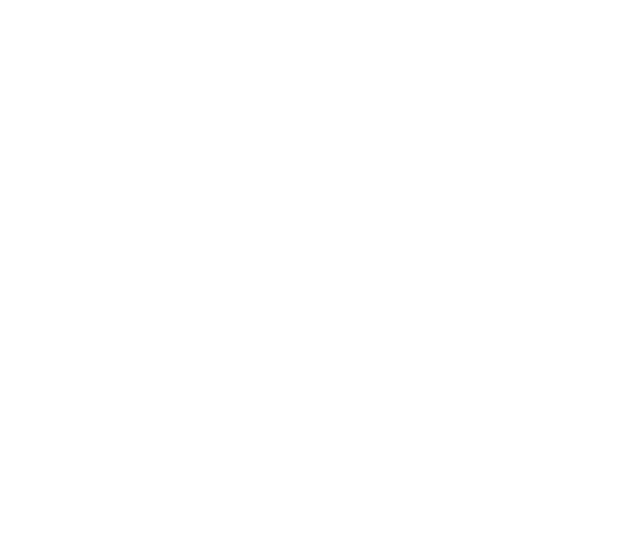
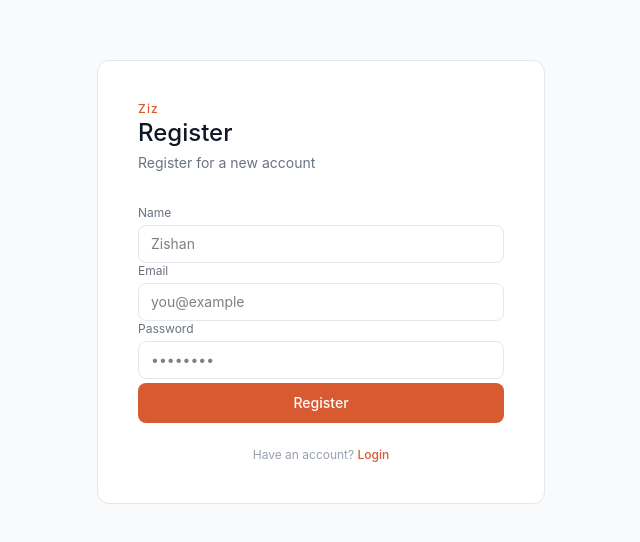
Before and after one commit to zishanx/Practice, a React (Vite) app in the folder Frontend/: page /register in a window 1280 px wide. Before the commit this address had no page. Shown: the part 118-660 px from the top of the page, without its empty margins (319-959 px from the left). Built offline with nearby package versions, Linux system fonts and the light colour scheme.

Commit message:
Protected Route done

```diff
--- a/Frontend/src/App.jsx
+++ b/Frontend/src/App.jsx
@@ -1,4 +1,5 @@
 import Login from "./pages/login"
+import Register from "./pages/regsiter"
 import { BrowserRouter, Routes, Route } from "react-router"
 
 export default function App() {
@@ -6,6 +7,7 @@ export default function App() {
     <BrowserRouter>
       <Routes>
         <Route path="/login" element={<Login />}></Route>
+        <Route path="/register" element={<Register />}></Route>
       </Routes>
     </BrowserRouter>
 
--- /dev/null
+++ b/Frontend/src/components/protectedroute.jsx
@@ -0,0 +1,15 @@
+import { useAuth } from "../contexts/Authcontext"
+import { Navigate } from "react-router-dom"
+
+export default function ProtectedRoute({ children }) {
+
+    const { token } = useAuth()
+
+
+    if (!token) {
+        return <Navigate to="/login"></Navigate>
+    } else {
+        return children
+    }
+
+}
--- a/Frontend/src/pages/regsiter.jsx
+++ b/Frontend/src/pages/regsiter.jsx
@@ -39,7 +39,7 @@ export default function Register() {
             <div className="bg-white border border-gray-200 rounded-xl p-10 w-full max-w-md">
                 <p className="text-xs font-medium tracking-widest mg-1 text-[#D85A30]">Ziz</p>
                 <h1 className="text-2xl font-medium text-gray-900 mb-1">Register</h1>
-                <p className="text-sm text-gray-500 mb-8">Register for a new accoung</p>
+                <p className="text-sm text-gray-500 mb-8">Register for a new account</p>
 
                 <div className="flex-flex-col gap-4">
                     <div>
```
